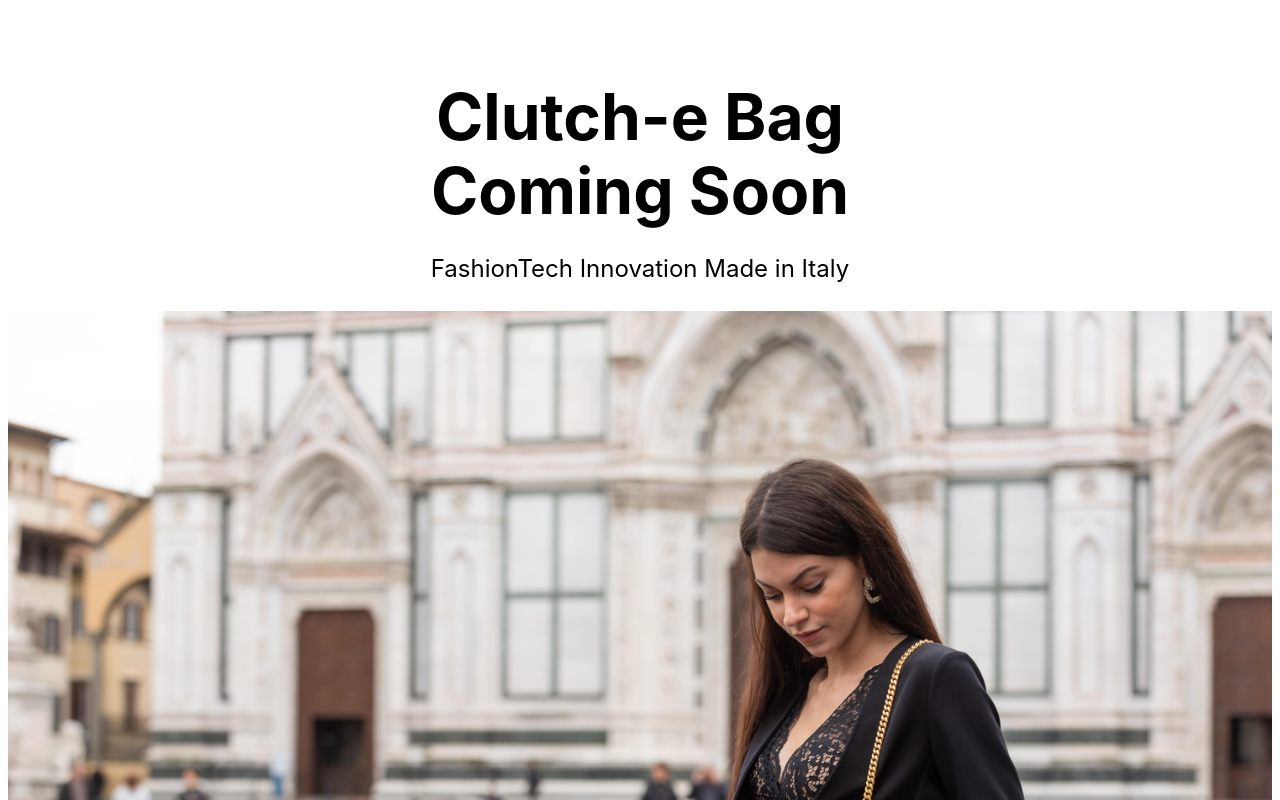
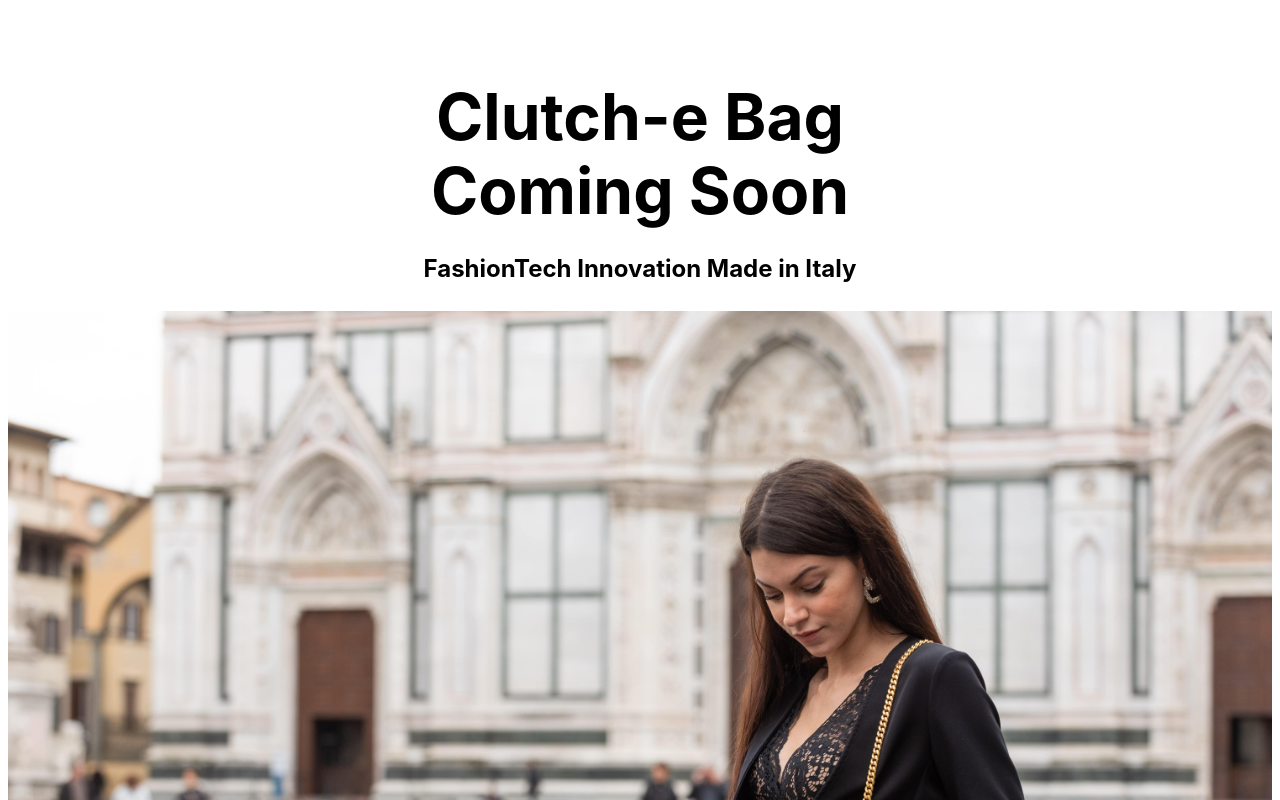
Before and after one commit to rapaccinim/clutch-e-bag-main-website, a Next.js app: page / in a window 1280 px wide. Shown: the top 800 px of the page. Built offline with nearby package versions, Linux system fonts and the light colour scheme.

Commit message:
Small change just to see how Vercel re-deploys in production

```diff
--- a/pages/index.js
+++ b/pages/index.js
@@ -14,7 +14,7 @@ export default function Home() {
         <h1 className="title">Clutch-e Bag <br/>Coming Soon</h1>
 
         <p className="description">
-          FashionTech Innovation Made in Italy
+          <b>FashionTech Innovation Made in Italy</b>
         </p>
 
         <Image
```
